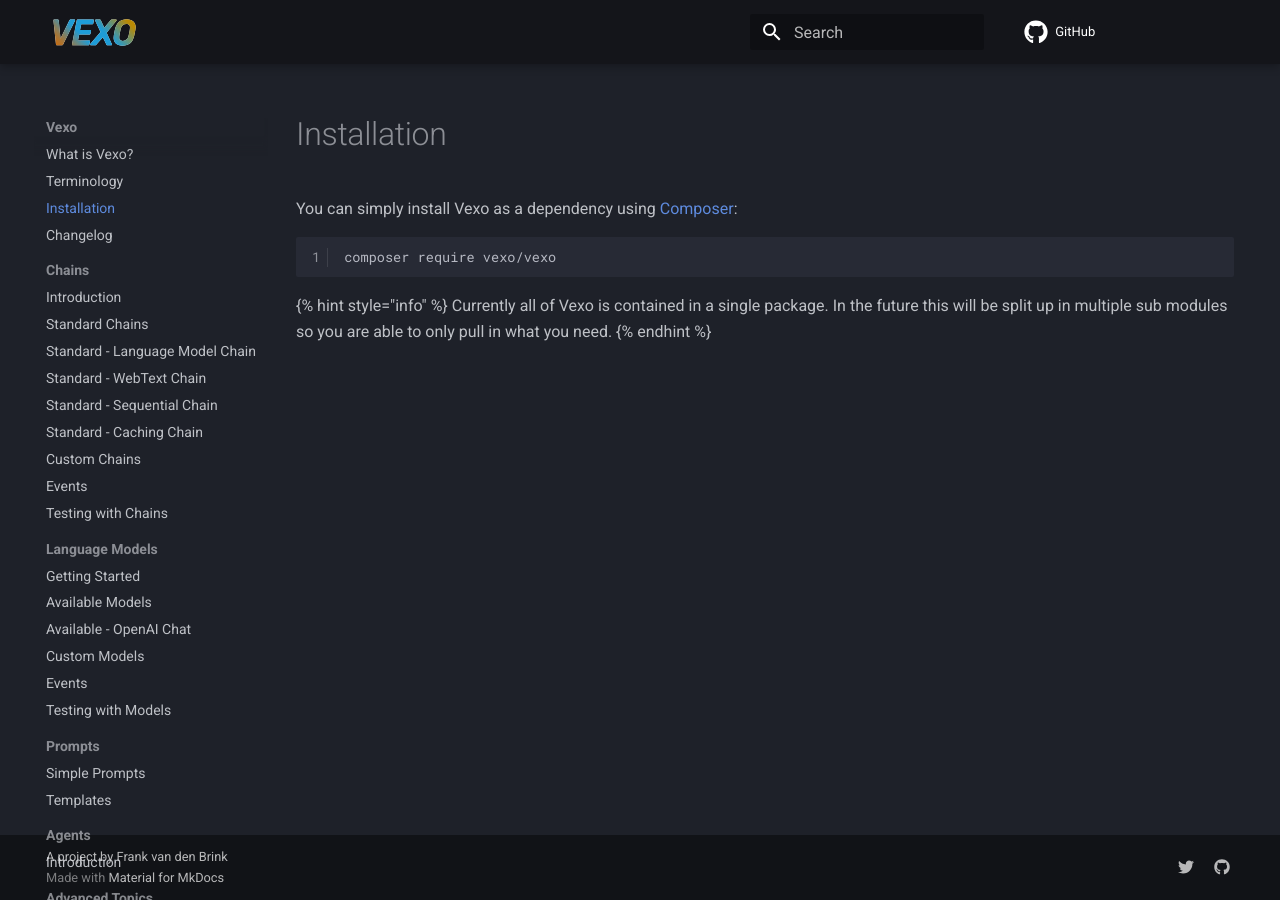
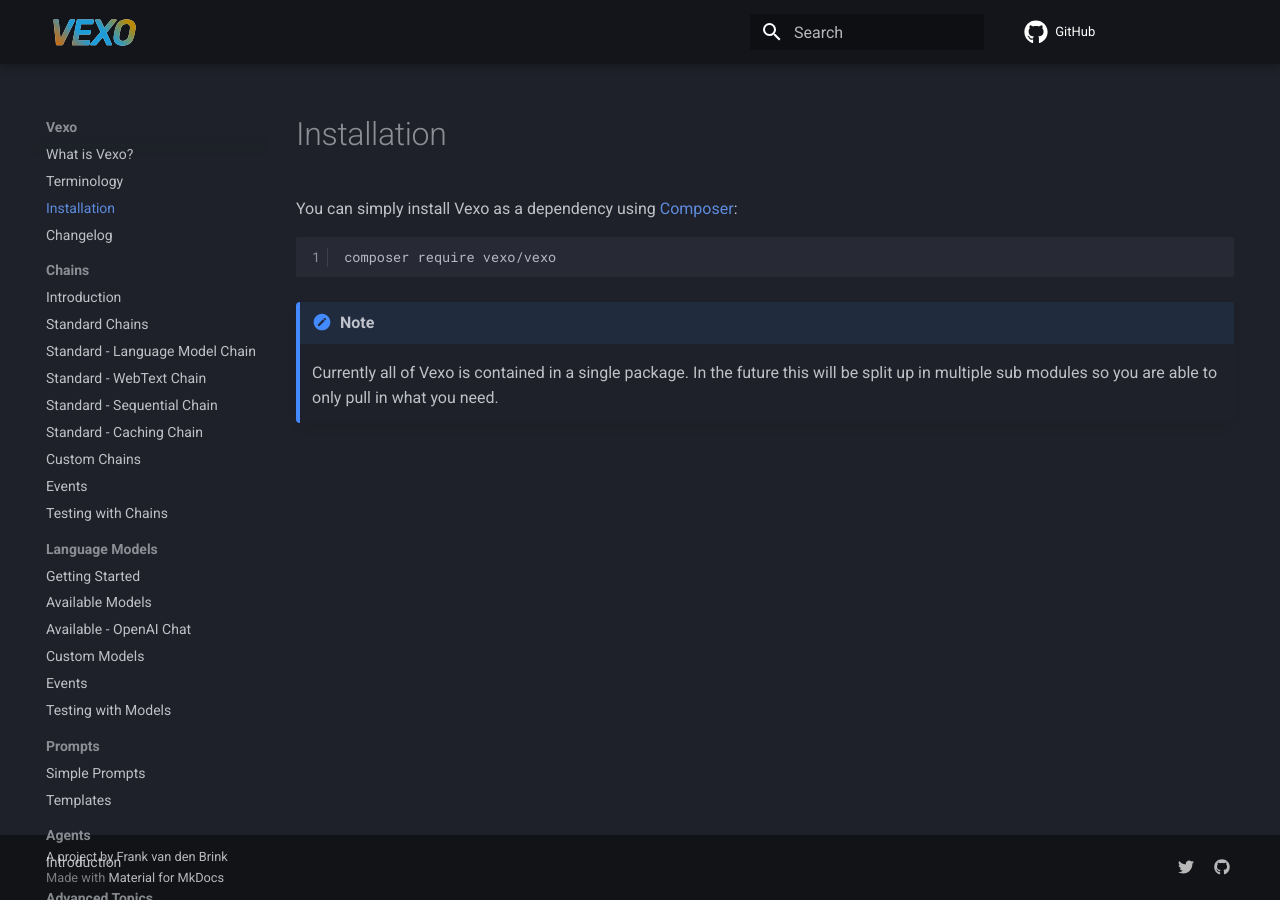
Before and after one commit to VexoAI/documentation, an MkDocs documentation site: the page built from docs/installation.md, in a window 1280 px wide. Built offline with MkDocs 1.6.1 and Material for MkDocs 9.7.7, drawn with Linux system fonts in a browser that asks for light colours; comment, search, counter and statistics services are not loaded.

Commit message:
Fix installation note

````diff
--- a/docs/installation.md
+++ b/docs/installation.md
@@ -6,6 +6,6 @@ You can simply install Vexo as a dependency using [Composer](https://getcomposer
 composer require vexo/vexo
 ```
 
-{% hint style="info" %}
-Currently all of Vexo is contained in a single package. In the future this will be split up in multiple sub modules so you are able to only pull in what you need.
-{% endhint %}
+!!! notice "Note"
+
+    Currently all of Vexo is contained in a single package. In the future this will be split up in multiple sub modules so you are able to only pull in what you need.
````
